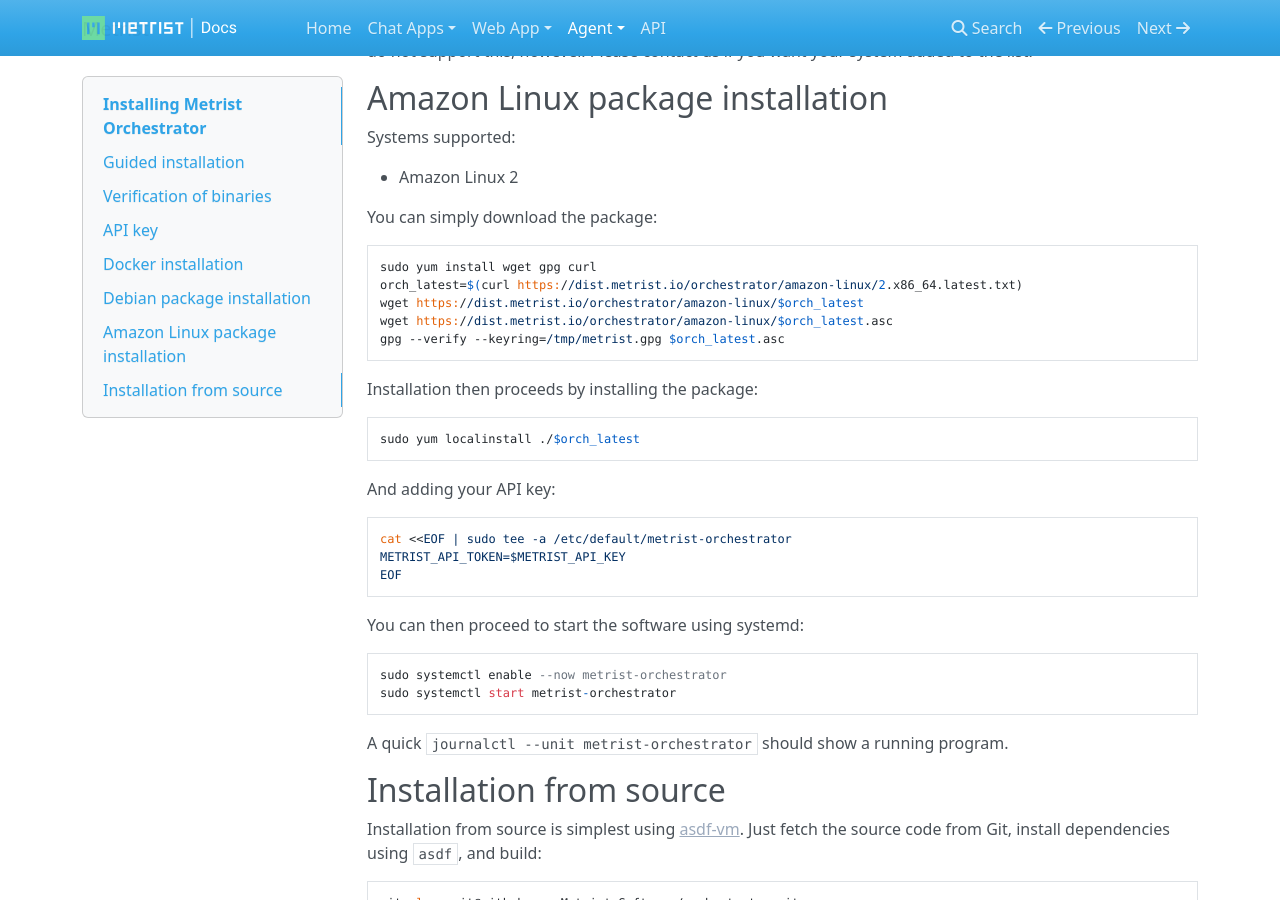
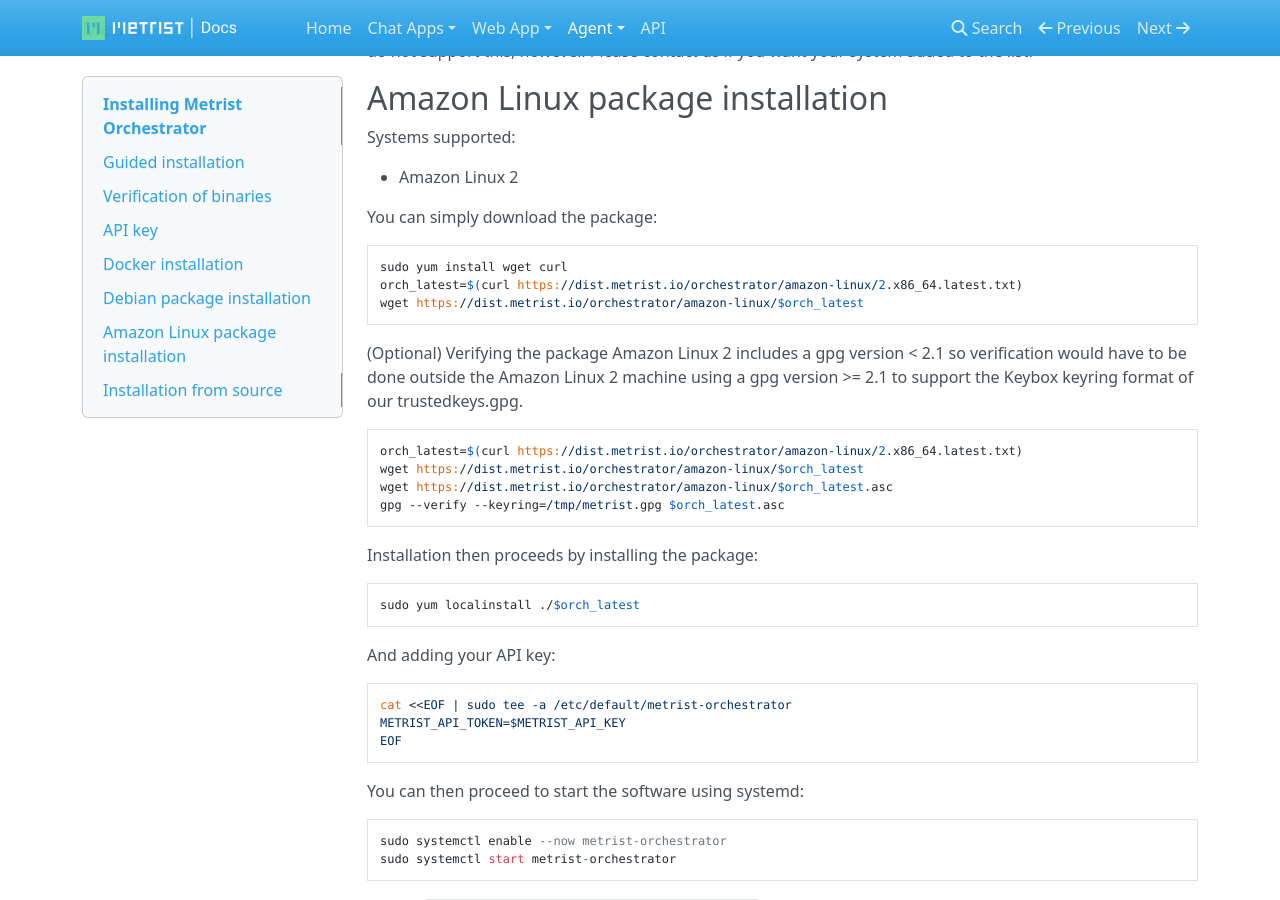
Before and after one commit to Metrist-Software/product-docs, an MkDocs documentation site: the page built from docs/orchestrator-installation.md, in a window 1280 px wide and 900 px high, scrolled down 1899 px. Built offline with MkDocs 1.6.1, drawn with Linux system fonts in a browser that asks for light colours; nearby versions of some CDN libraries.

Commit message:
Optional verification steps

```diff
--- a/docs/orchestrator-installation.md
+++ b/docs/orchestrator-installation.md
@@ -92,7 +92,15 @@ Systems supported:
 
 You can simply download the package:
 
-    sudo yum install wget gpg curl
+    sudo yum install wget curl
+    orch_latest=$(curl https://dist.metrist.io/orchestrator/amazon-linux/2.x86_64.latest.txt)
+    wget https://dist.metrist.io/orchestrator/amazon-linux/$orch_latest
+
+(Optional) Verifying the package
+    Amazon Linux 2 includes a gpg version < 2.1 so verification would have to be done
+    outside the Amazon Linux 2 machine using a gpg version >= 2.1 to support the
+    Keybox keyring format of our trustedkeys.gpg.
+
     orch_latest=$(curl https://dist.metrist.io/orchestrator/amazon-linux/2.x86_64.latest.txt)
     wget https://dist.metrist.io/orchestrator/amazon-linux/$orch_latest
     wget https://dist.metrist.io/orchestrator/amazon-linux/$orch_latest.asc
```
